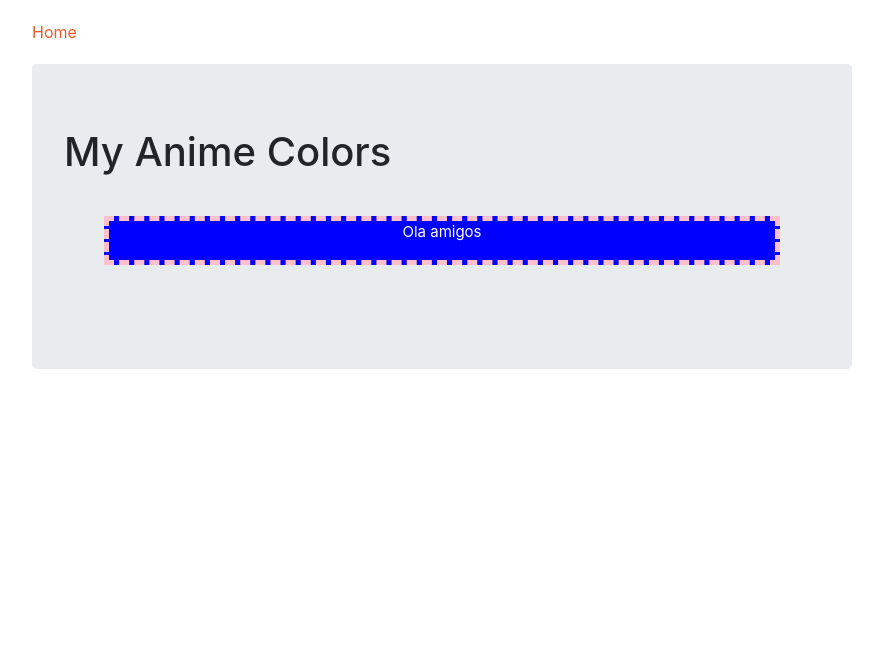
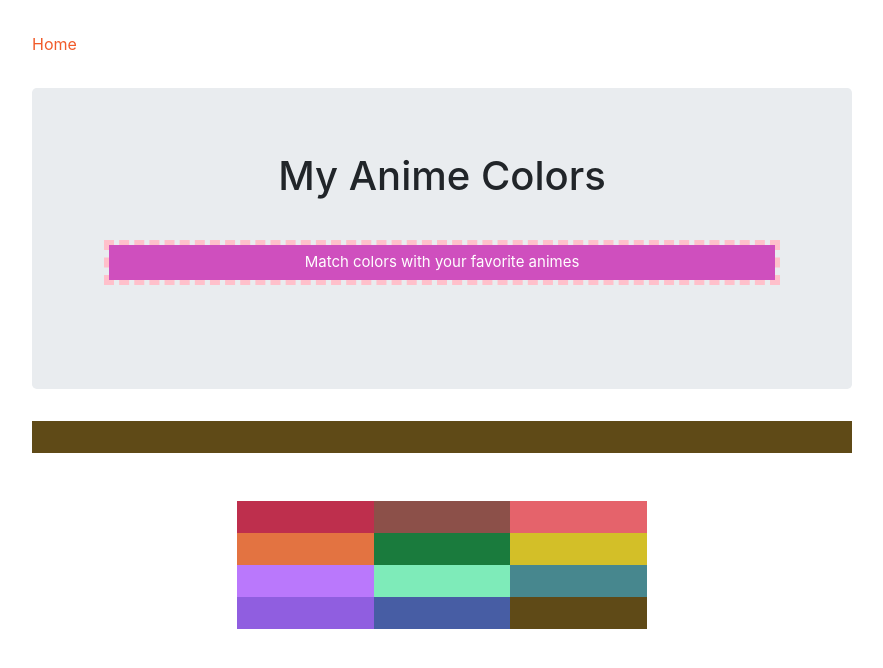
Before and after one commit to joannajjliu/react-anime-colors, a React app: page / in a window 1280 px wide. Shown: the top 668 px of the page, without its empty margins (198-1081 px from the left). Built offline with nearby package versions, Linux system fonts and the light colour scheme.

Commit message:
random generated color squares

```diff
--- a/src/components/home/HomePage.js
+++ b/src/components/home/HomePage.js
@@ -1,11 +1,36 @@
 import React from "react";
 import styles from "./HomePage.module.css";
 
-export const HomePage = () => (
-  <div className="jumbotron">
-    <h1>My Anime Colors</h1>
-    <div className={styles.container}>
-      <p className={styles.content}>Ola amigos</p>
+export const HomePage = () => {
+  let randomColor = Math.floor(Math.random() * 16777215).toString(16);
+  let squares = [];
+  for (let i = 0; i < 12; i++) {
+    randomColor = Math.floor(Math.random() * 16777215).toString(16);
+    squares.push(
+      <div
+        className={`col-4 ${styles.square}`}
+        style={{ backgroundColor: `#${randomColor}` }}
+      ></div>
+    );
+  }
+
+  return (
+    <div>
+      <div className="jumbotron">
+        <center>
+          <h1>My Anime Colors</h1>
+        </center>
+        <div className={styles.container}>
+          <p className={styles.content}>
+            Match colors with your favorite animes
+          </p>
+        </div>
+      </div>
+      <div
+        className={styles.square}
+        style={{ backgroundColor: `#${randomColor}` }}
+      ></div>
+      <div className={styles.sqcontainer}>{squares}</div>
     </div>
-  </div>
-);
+  );
+};
--- a/src/components/home/HomePage.module.css
+++ b/src/components/home/HomePage.module.css
@@ -1,11 +1,24 @@
 .container {
   margin: 40px;
   border: 5px dashed pink;
-  background-color: blue;
 }
 .content {
   font-size: 15px;
   text-align: center;
-  background-color: blue;
+  background-color: rgb(207, 79, 190);
   color: white;
+  padding: 0.4rem 0;
+  margin: 0;
 }
+.sqcontainer {
+  display: flex;
+  flex-wrap: wrap;
+  margin: 3rem auto;
+  width: 50%;
+}
+.square:nth-child(2n) {
+  flex: 1;
+  flex-basis: 100%;
+  padding: 16px;
+  height: 100%;
+}
--- a/src/index.css
+++ b/src/index.css
@@ -1,8 +1,10 @@
 #app {
   max-width: 850px;
   margin: 0 auto;
+  font-size: 62.5%; /* rem scaling */
 }
 
 nav {
-  padding: 20px 0;
+  padding: 2rem 0;
+  font-size: 1rem;
 }
```
